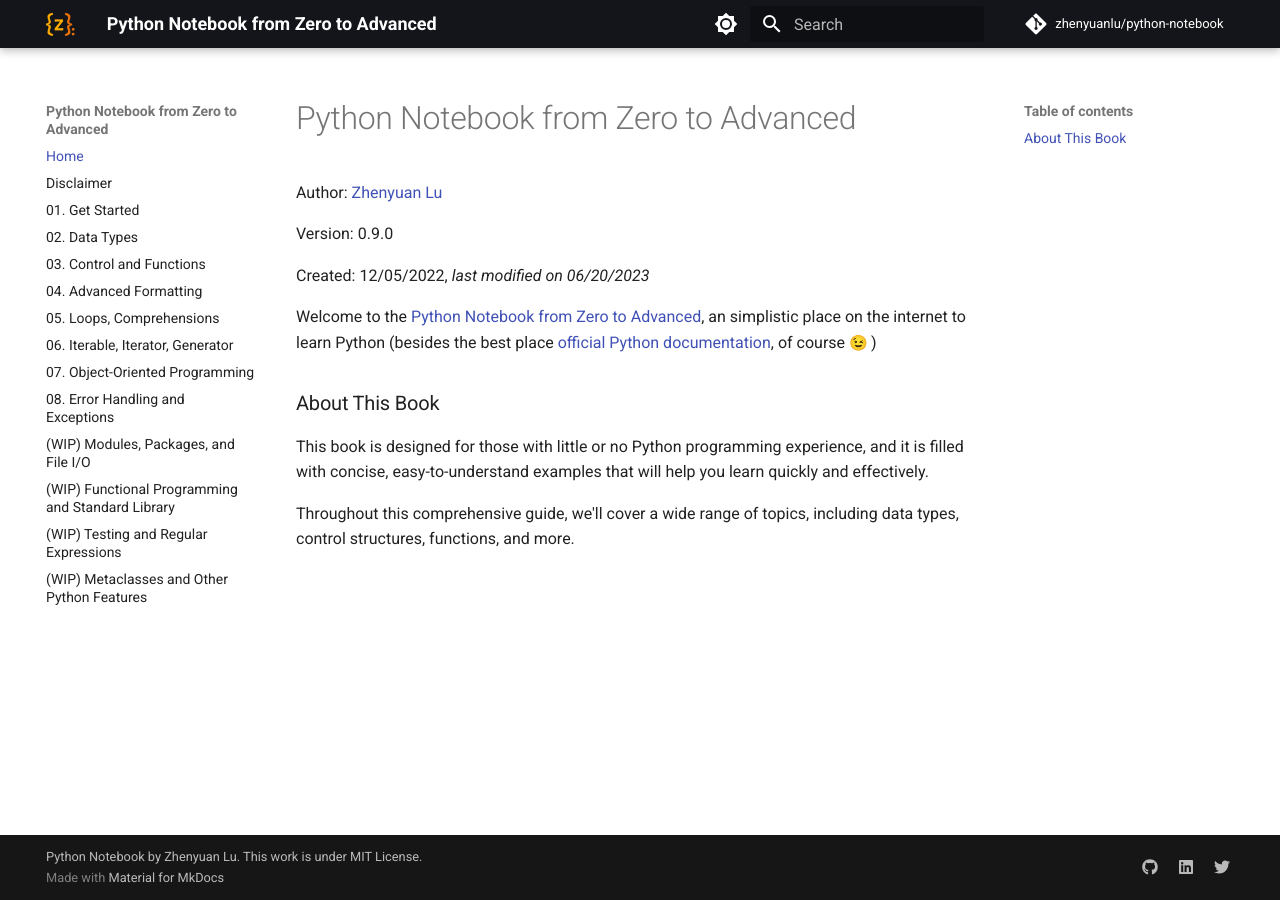
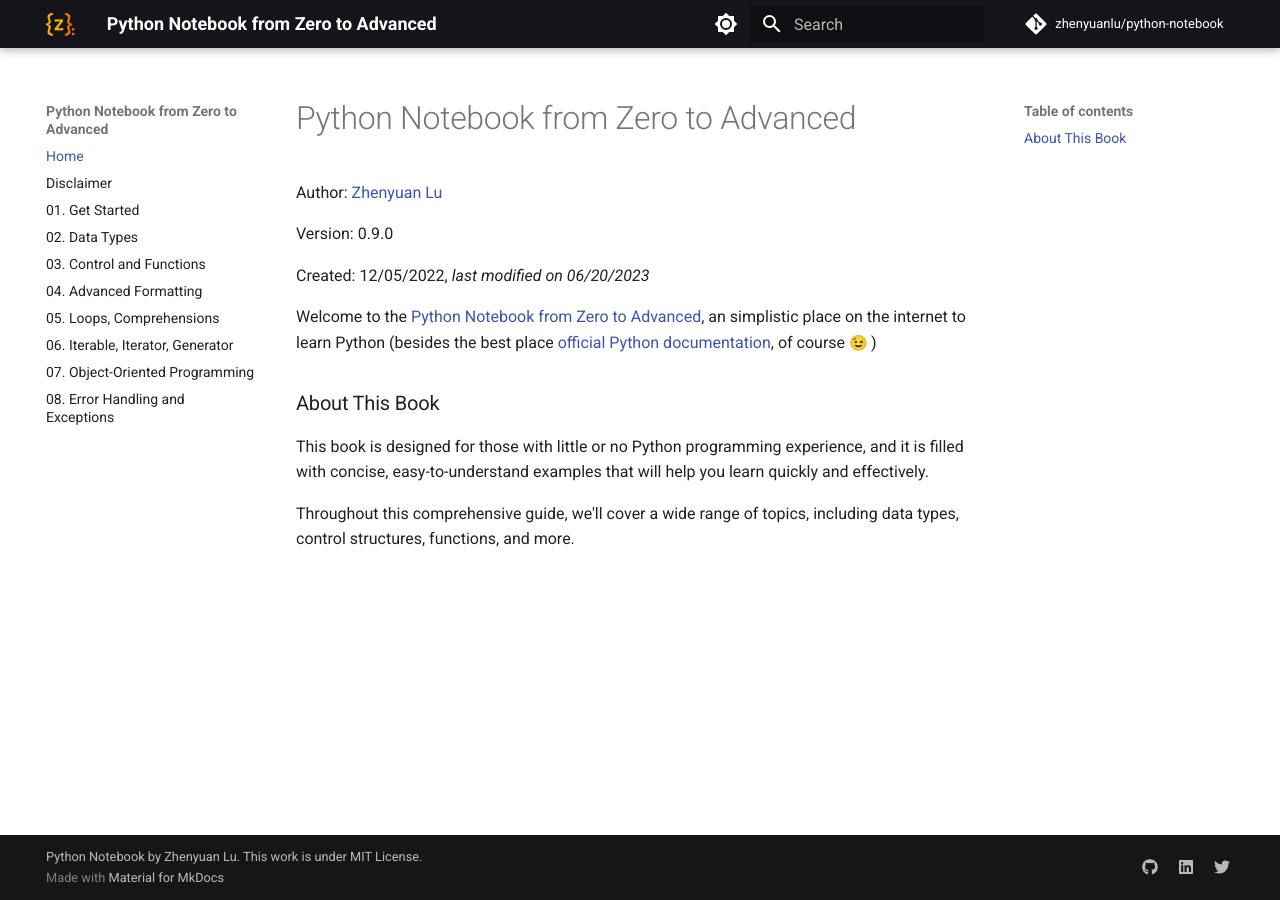
Before and after one commit to zhenyuanlu/python-notebook, an MkDocs documentation site: the page built from docs/index.md, in a window 1280 px wide. Built offline with MkDocs 1.6.1 and Material for MkDocs 9.7.7, drawn with Linux system fonts in a browser that asks for light colours; emoji names are drawn with the system emoji font; comment, search, counter and statistics services are not loaded.

Commit message:
update final

```diff
--- a/mkdocs.yml
+++ b/mkdocs.yml
@@ -19,10 +19,10 @@ nav:
   - 06. Iterable, Iterator, Generator: '06_iterable_iterator_generator.md'
   - 07. Object-Oriented Programming: '07_oop.md'
   - 08. Error Handling and Exceptions: '08_errors.md'
-  - (WIP) Modules, Packages, and File I/O: ''
-  - (WIP) Functional Programming and Standard Library: ''
-  - (WIP) Testing and Regular Expressions: ''
-  - (WIP) Metaclasses and Other Python Features: ''
+  # - (WIP) Modules, Packages, and File I/O: ''
+  # - (WIP) Functional Programming and Standard Library: ''
+  # - (WIP) Testing and Regular Expressions: ''
+  # - (WIP) Metaclasses and Other Python Features: ''
 
 
 theme:
```
Also changed, not shown: README.md (+4 -4 lines), docs/assets/logo.svg (deleted), docs/assets/logo2.svg (deleted), docs/assets/logo3.svg (deleted), 1 other file.
